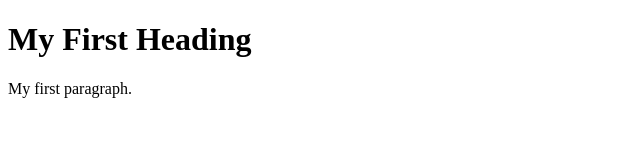
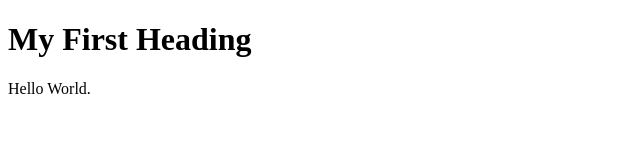
Before and after one commit to tiordache1/tiordache1.github.io, a plain HTML site: page index.html in a window 1280 px wide. Shown: the full height of the page, 0-640 px from the left. Drawn offline with Linux system fonts and the light colour scheme.

Commit message:
Change paragraph text from 'My first paragraph.' to 'Hello World.'
Updated the content of the first paragraph in the HTML file.

```diff
--- a/index.html
+++ b/index.html
@@ -29,6 +29,6 @@
 <!-- Indenting is optional, but helps with readability -->
 <body>
     <h1>My First Heading</h1>
-    <p>My first paragraph.</p>
+    <p>Hello World.</p>
 </body>
 </html>
```
